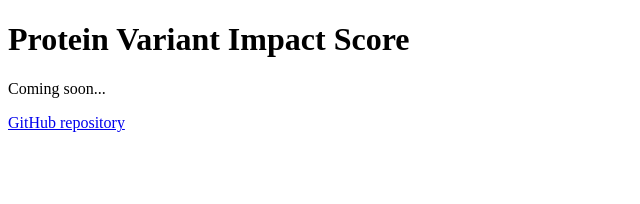
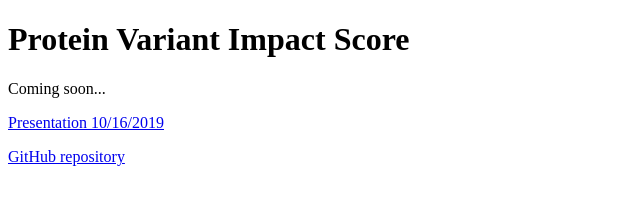
Before and after one commit to NCBI-Codeathons/Protein-Variant-Impact-Score, a plain HTML site: page web/public_html/index.html in a window 1280 px wide. Shown: the whole page, without its empty margins (0-640 px from the left). Drawn offline with Linux system fonts and the light colour scheme.

Commit message:
Added presentation online

```diff
--- a/web/static/index.html
+++ b/web/public_html/index.html
@@ -8,6 +8,8 @@
 <h1>Protein Variant Impact Score</h1>
 <p>Coming soon...</p>
 
+<p><a href=20191016.pptx>Presentation 10/16/2019</a></p>
+
 <p><a href=https://github.com/NCBI-Codeathons/Protein-Variant-Impact-Score>GitHub repository</a></p>
 
 </body>
```
Also changed, not shown: 1 other file.
